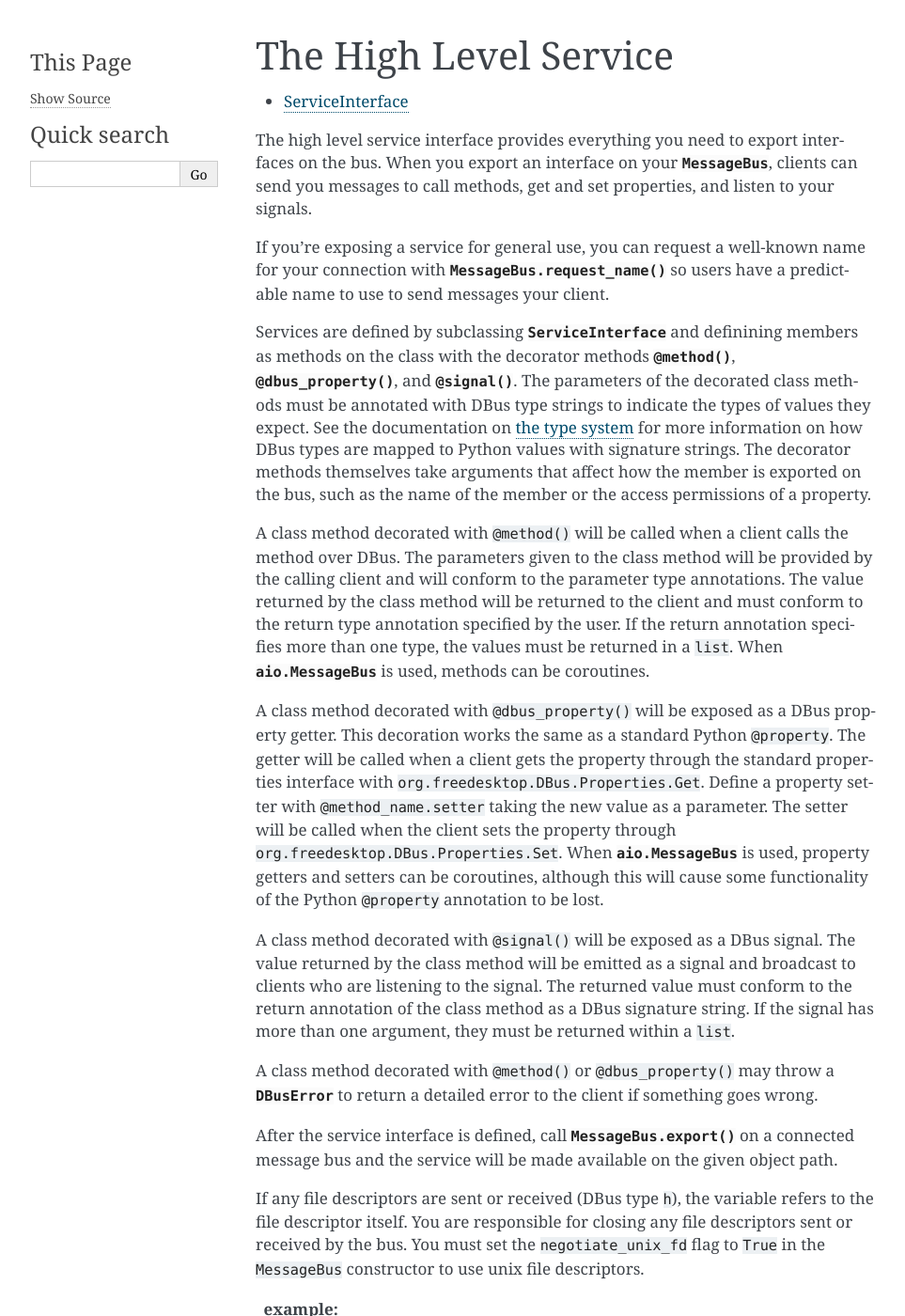
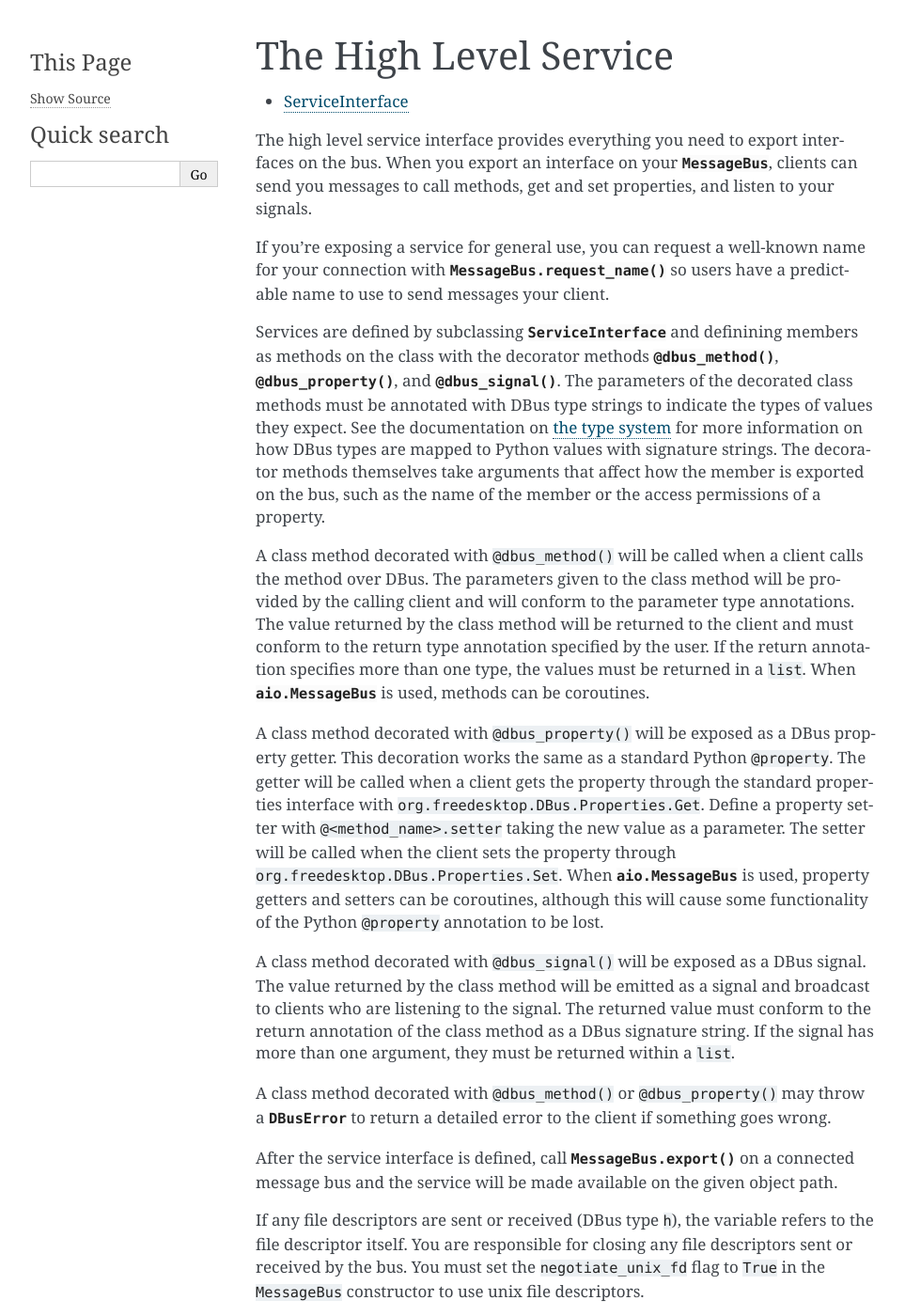
Before and after one commit to Bluetooth-Devices/dbus-fast, a Sphinx documentation site: the page built from docs/source/high-level-service/index.rst, in a window 1280 px wide and 1400 px high. Shown: the whole window at 94% size, without its empty margins (148-1111 px from the left). Built offline with Sphinx 7.4.7, drawn with Linux system fonts in a browser that asks for light colours; some of the changed text lies outside the part shown.

Commit message:
feat: rename method and signal decorators to dbus_method and dbus_signal (#528)
Co-authored-by: pre-commit-ci[bot] <66853113+pre-commit-ci[bot]@users.noreply.github.com>
Co-authored-by: J. Nick Koston <nick@koston.org>

```diff
--- a/docs/source/high-level-service/index.rst
+++ b/docs/source/high-level-service/index.rst
@@ -10,15 +10,15 @@ The high level service interface provides everything you need to export interfac
 
 If you're exposing a service for general use, you can request a well-known name for your connection with :func:`MessageBus.request_name() <dbus_fast.message_bus.BaseMessageBus.request_name>` so users have a predictable name to use to send messages your client.
 
-Services are defined by subclassing :class:`ServiceInterface <dbus_fast.service.ServiceInterface>` and definining members as methods on the class with the decorator methods :func:`@method() <dbus_fast.service.method>`, :func:`@dbus_property() <dbus_fast.service.dbus_property>`, and :func:`@signal() <dbus_fast.service.signal>`. The parameters of the decorated class methods must be annotated with DBus type strings to indicate the types of values they expect. See the documentation on `the type system </type-system/index.html>`_ for more information on how DBus types are mapped to Python values with signature strings. The decorator methods themselves take arguments that affect how the member is exported on the bus, such as the name of the member or the access permissions of a property.
+Services are defined by subclassing :class:`ServiceInterface <dbus_fast.service.ServiceInterface>` and definining members as methods on the class with the decorator methods :func:`@dbus_method() <dbus_fast.service.dbus_method>`, :func:`@dbus_property() <dbus_fast.service.dbus_property>`, and :func:`@dbus_signal() <dbus_fast.service.dbus_signal>`. The parameters of the decorated class methods must be annotated with DBus type strings to indicate the types of values they expect. See the documentation on `the type system </type-system/index.html>`_ for more information on how DBus types are mapped to Python values with signature strings. The decorator methods themselves take arguments that affect how the member is exported on the bus, such as the name of the member or the access permissions of a property.
 
-A class method decorated with ``@method()`` will be called when a client calls the method over DBus. The parameters given to the class method will be provided by the calling client and will conform to the parameter type annotations. The value returned by the class method will be returned to the client and must conform to the return type annotation specified by the user. If the return annotation specifies more than one type, the values must be returned in a ``list``. When :class:`aio.MessageBus` is used, methods can be coroutines.
+A class method decorated with ``@dbus_method()`` will be called when a client calls the method over DBus. The parameters given to the class method will be provided by the calling client and will conform to the parameter type annotations. The value returned by the class method will be returned to the client and must conform to the return type annotation specified by the user. If the return annotation specifies more than one type, the values must be returned in a ``list``. When :class:`aio.MessageBus` is used, methods can be coroutines.
 
-A class method decorated with ``@dbus_property()`` will be exposed as a DBus property getter. This decoration works the same as a standard Python ``@property``. The getter will be called when a client gets the property through the standard properties interface with ``org.freedesktop.DBus.Properties.Get``. Define a property setter with ``@method_name.setter`` taking the new value as a parameter. The setter will be called when the client sets the property through ``org.freedesktop.DBus.Properties.Set``. When :class:`aio.MessageBus` is used, property getters and setters can be coroutines, although this will cause some functionality of the Python ``@property`` annotation to be lost.
+A class method decorated with ``@dbus_property()`` will be exposed as a DBus property getter. This decoration works the same as a standard Python ``@property``. The getter will be called when a client gets the property through the standard properties interface with ``org.freedesktop.DBus.Properties.Get``. Define a property setter with ``@<method_name>.setter`` taking the new value as a parameter. The setter will be called when the client sets the property through ``org.freedesktop.DBus.Properties.Set``. When :class:`aio.MessageBus` is used, property getters and setters can be coroutines, although this will cause some functionality of the Python ``@property`` annotation to be lost.
 
-A class method decorated with ``@signal()`` will be exposed as a DBus signal. The value returned by the class method will be emitted as a signal and broadcast to clients who are listening to the signal. The returned value must conform to the return annotation of the class method as a DBus signature string. If the signal has more than one argument, they must be returned within a ``list``.
+A class method decorated with ``@dbus_signal()`` will be exposed as a DBus signal. The value returned by the class method will be emitted as a signal and broadcast to clients who are listening to the signal. The returned value must conform to the return annotation of the class method as a DBus signature string. If the signal has more than one argument, they must be returned within a ``list``.
 
-A class method decorated with ``@method()`` or ``@dbus_property()`` may throw a :class:`DBusError <dbus_fast.DBusError>` to return a detailed error to the client if something goes wrong.
+A class method decorated with ``@dbus_method()`` or ``@dbus_property()`` may throw a :class:`DBusError <dbus_fast.DBusError>` to return a detailed error to the client if something goes wrong.
 
 After the service interface is defined, call :func:`MessageBus.export() <dbus_fast.message_bus.BaseMessageBus.export>` on a connected message bus and the service will be made available on the given object path.
 
@@ -30,7 +30,7 @@ If any file descriptors are sent or received (DBus type ``h``), the variable ref
 
     from dbus_fast.aio import MessageBus
     from dbus_fast.service import (ServiceInterface,
-                                   method, dbus_property, signal)
+                                   dbus_method, dbus_property, dbus_signal)
     from dbus_fast import Variant, DBusError
 
     import asyncio
@@ -40,7 +40,7 @@ If any file descriptors are sent or received (DBus type ``h``), the variable ref
             super().__init__('com.example.SampleInterface0')
             self._bar = 105
 
-        @method()
+        @dbus_method()
         def Frobate(self, foo: 'i', bar: 's') -> 'a{us}':
             print(f'called Frobate with foo={foo} and bar={bar}')
 
@@ -49,18 +49,18 @@ If any file descriptors are sent or received (DBus type ``h``), the variable ref
                 2: 'two'
             }
 
-        @method()
+        @dbus_method()
         async def Bazify(self, bar: '(iiu)') -> 'vv':
             print(f'called Bazify with bar={bar}')
 
             return [Variant('s', 'example'), Variant('s', 'bazify')]
 
-        @method()
+        @dbus_method()
         def Mogrify(self, bar: '(iiav)'):
             raise DBusError('com.example.error.CannotMogrify',
                             'it is not possible to mogrify')
 
-        @signal()
+        @dbus_signal()
         def Changed(self) -> 'b':
             return True
 
--- a/docs/source/high-level-service/service-interface.rst
+++ b/docs/source/high-level-service/service-interface.rst
@@ -7,6 +7,6 @@ ServiceInterface
 
 .. autodecorator:: dbus_fast.service.dbus_property
 
-.. autodecorator:: dbus_fast.service.method
+.. autodecorator:: dbus_fast.service.dbus_method
 
-.. autodecorator:: dbus_fast.service.signal
+.. autodecorator:: dbus_fast.service.dbus_signal
```
Also changed, not shown: README.md (+3 -3 lines), 12 other files.
